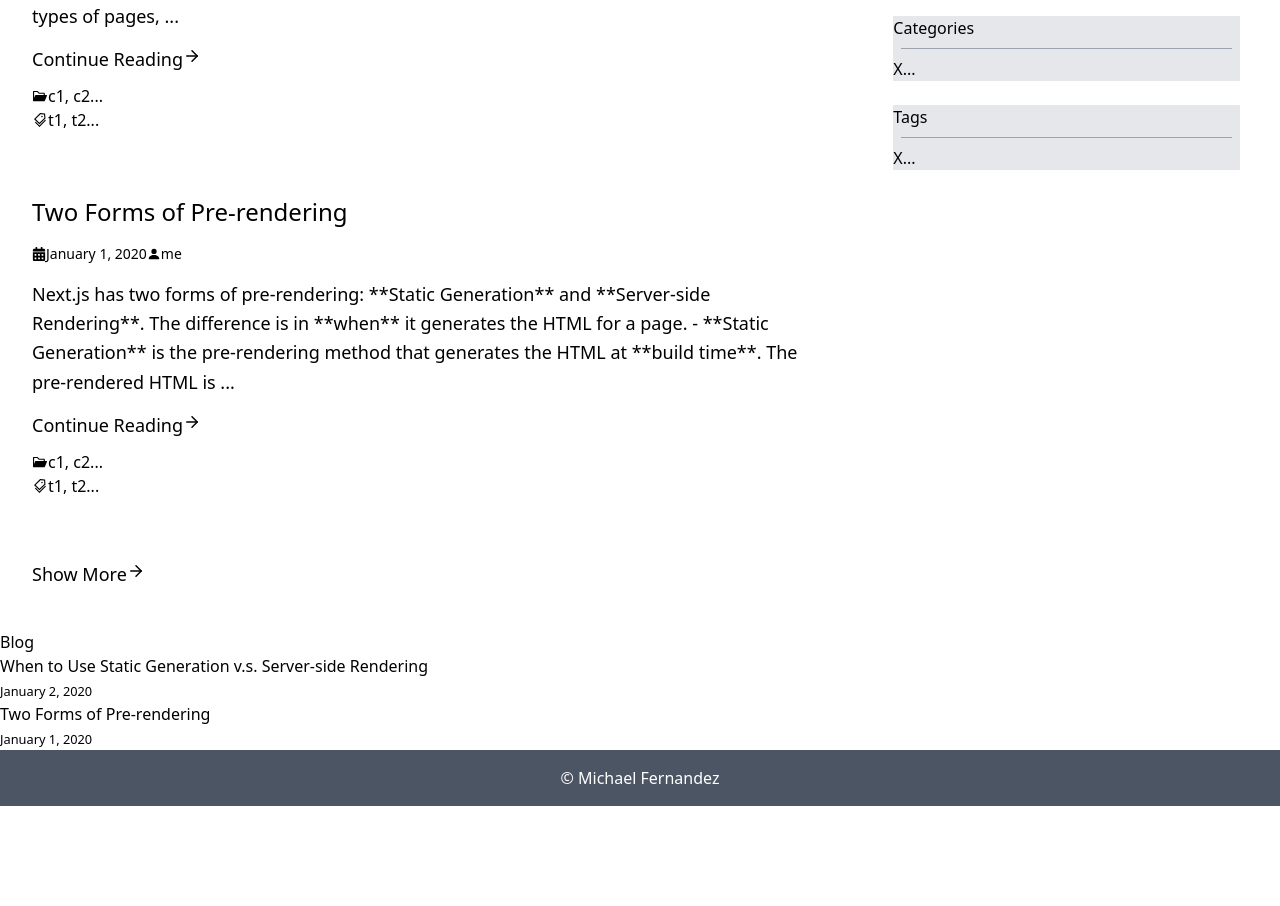
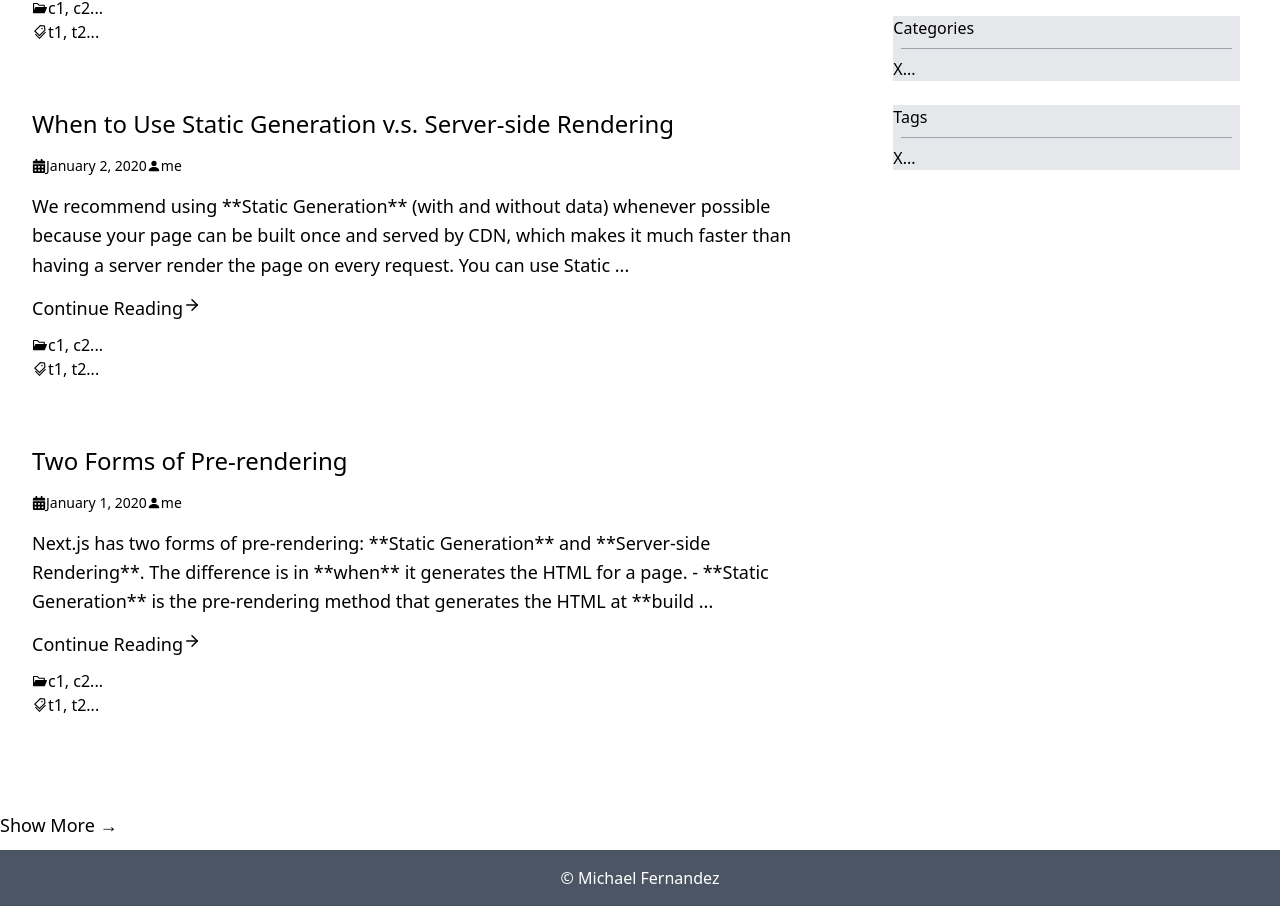
Before and after one commit to itConsultant45/my-blog, a Next.js app in the folder static-site/: page / in a window 1280 px wide. Shown: the part 410-1316 px from the top of the page. Before the commit the page ends 1216 px from the top, so only its background shows below. Built offline with nearby package versions, Linux system fonts and the light colour scheme.

Commit message:
Commit and push (WIP)

```diff
--- a/static-site/components/footer.tsx
+++ b/static-site/components/footer.tsx
@@ -1,7 +1,9 @@
+import { myName } from './layout';
+
 const Footer = () => {
   return (
     <footer className="p-4 text-center text-white bg-gray-600">
-      <p>© Michael Fernandez</p>
+      <p>© {myName}</p>
     </footer>
   );
 };
--- a/static-site/components/layout.tsx
+++ b/static-site/components/layout.tsx
@@ -1,40 +1,49 @@
 import Head from 'next/head';
 import Image from 'next/image';
 import Link from 'next/link';
+import { FiArrowRight } from 'react-icons/fi';
+import Footer from './footer';
 
 import Header from './header';
+import RightSide from './right-side';
 
 export const myName = 'Michael Fernandez';
 export const siteTitle = 'Next.js Sample Website';
 
-export default function Layout({ children, home }: any) {
+export default function Layout({ children, home, post }: any) {
   return (
-    <div className="">
+    <>
       <Head>
         <title>{siteTitle}</title>
         <link rel="icon" href="/favicon.ico" />
-        <meta
-          name="description"
-          content="Learn how to build a personal website using Next.js"
-        />
-        <meta
-          property="og:image"
-          content={`https://og-image.vercel.app/${encodeURI(
-            siteTitle
-          )}.png?theme=light&md=0&fontSize=75px&images=https%3A%2F%2Fassets.zeit.co%2Fimage%2Fupload%2Ffront%2Fassets%2Fdesign%2Fnextjs-black-logo.svg`}
-        />
-        <meta name="og:title" content={siteTitle} />
-        <meta name="twitter:card" content="summary_large_image" />
+        <meta name="description" content={siteTitle} />
       </Head>
       <Header />
-      <main>{children}</main>
-      {!home && (
-        <div className="">
+
+      <div className="flex min-h-screen">
+        <section className="float-left p-8 w-2/3 ">
+          <main>{children}</main>
+        </section>
+
+        <section className="float-left p-10 w-1/3 hidden lg:block">
+          <RightSide />
+        </section>
+      </div>
+      <h3 className="text-lg mb-3 leading-snug">
+        {home && (
+          <>
+            {/* <Link as={`/posts/11`} href="/posts/[slug]"> */}
+            <a className="flex hover:underline">Show More → </a>
+          </>
+        )}
+        {post && (
           <Link href="/">
-            <a>← Back to home</a>
+            <a className="flex hover:underline">← Back to home</a>
           </Link>
-        </div>
-      )}
-    </div>
+        )}
+      </h3>
+
+      <Footer />
+    </>
   );
 }
--- /dev/null
+++ b/static-site/components/posts.tsx
@@ -0,0 +1,63 @@
+import Link from 'next/link';
+
+import { AiFillFolderOpen, AiOutlineTags } from 'react-icons/ai';
+import { FaCalendarAlt } from 'react-icons/fa';
+import { FiArrowRight } from 'react-icons/fi';
+import { BsPersonFill } from 'react-icons/bs';
+
+import Date from '../components/date';
+import PostType from '../interfaces/post';
+
+type Props = {
+  allPostsData: any;
+};
+
+const Posts = ({ allPostsData }: Props) => {
+  return (
+    <>
+      {allPostsData.map(({ id, date, title, excerpt }: PostType) => {
+        return (
+          <div className="mb-8 md:mb-16" key={id}>
+            <h1 className="mb-4 text-1xl lg:text-2xl leading-tight">
+              <Link as={`/posts/${id}`} href="/posts/[id]">
+                <a className="hover:underline">{title}</a>
+              </Link>
+            </h1>
+            <div className="flex items-center text-sm mb-4">
+              <FaCalendarAlt />
+              <span>
+                <Date dateString={date} />
+              </span>
+
+              <BsPersonFill />
+              <span>me</span>
+            </div>
+            <div>
+              <p className="text-lg leading-relaxed mb-4">{excerpt}</p>
+            </div>
+            <h3 className="text-lg mb-3 leading-snug">
+              <Link as={`/posts/${id}`} href="/posts/[id]">
+                <a className="flex hover:underline">
+                  <span>Continue Reading</span>
+                  <FiArrowRight />
+                </a>
+              </Link>
+            </h3>
+
+            <div className="flex items-center">
+              <AiFillFolderOpen />
+              <span>c1, c2...</span>
+            </div>
+
+            <div className="flex items-center">
+              <AiOutlineTags />
+              <span>t1, t2...</span>
+            </div>
+          </div>
+        );
+      })}
+    </>
+  );
+};
+
+export default Posts;
--- /dev/null
+++ b/static-site/components/right-side.tsx
@@ -0,0 +1,34 @@
+import { myName } from './layout';
+
+const RightSide = () => {
+  return (
+    <>
+      <div className=" bg-gray-200">
+        About
+        <div className="flex-grow border-t m-2 border-gray-400"></div>
+        {myName}
+        X...
+      </div>
+      <br />
+      <div className=" bg-gray-200">
+        Archive
+        <div className="flex-grow border-t m-2 border-gray-400"></div>
+        X...
+      </div>
+      <br />
+      <div className=" bg-gray-200">
+        Categories
+        <div className="flex-grow border-t m-2 border-gray-400"></div>
+        X...
+      </div>
+      <br />
+      <div className=" bg-gray-200">
+        Tags
+        <div className="flex-grow border-t m-2 border-gray-400"></div>
+        X...
+      </div>
+    </>
+  );
+};
+
+export default RightSide;
--- a/static-site/interfaces/post.ts
+++ b/static-site/interfaces/post.ts
@@ -7,7 +7,7 @@ type PostType = {
   coverImage: string;
   author: AuthorType;
   excerpt: string;
-  content: string;
+  contentHtml: string;
 };
 
 export default PostType;
--- a/static-site/lib/posts.tsx
+++ b/static-site/lib/posts.tsx
@@ -23,7 +23,7 @@ export function getSortedPostsData() {
 
     var excerpt = matterResult.excerpt;
     if (!excerpt) {
-      var s = matterResult.content.substring(0, 280);
+      var s = matterResult.content.substring(0, 250);
       excerpt = s.substring(0, s.lastIndexOf(' ')) + ' ...';
     }
 
--- a/static-site/pages/index.tsx
+++ b/static-site/pages/index.tsx
@@ -1,123 +1,17 @@
-import Link from 'next/link';
+import { FiArrowRight } from 'react-icons/fi';
 
-import Layout, { myName } from '../components/layout';
+import Layout from '../components/layout';
 import { getSortedPostsData } from '../lib/posts';
-import Date from '../components/date';
-import PostType from '../interfaces/post';
-import Footer from '../components/footer';
+import Posts from '../components/posts';
 
-import { AiFillFolderOpen, AiOutlineTags } from 'react-icons/ai';
-import { FaCalendarAlt } from 'react-icons/fa';
-import { FiArrowRight } from 'react-icons/fi';
-import { BsPersonFill } from 'react-icons/bs';
+type Props = {
+  allPostsData: any;
+};
 
-export default function Home({ allPostsData }: any) {
-  console.log({ allPostsData });
-
+export default function Home({ allPostsData }: Props) {
   return (
     <Layout home>
-      <div className="flex min-h-screen">
-        <section className="float-left p-8 w-2/3 ">
-          {allPostsData.map(({ id, date, title, excerpt }: PostType) => {
-            return (
-              <div className="mb-8 md:mb-16" key={id}>
-                <h1 className="mb-4 text-1xl lg:text-2xl leading-tight">
-                  <Link as={`/posts/${id}`} href="/posts/[id]">
-                    <a className="hover:underline">{title}</a>
-                  </Link>
-                </h1>
-                <div className="flex items-center text-sm mb-4">
-                  <FaCalendarAlt />
-                  <span>
-                    <Date dateString={date} />
-                  </span>
-
-                  <BsPersonFill />
-                  <span>me</span>
-                </div>
-                <div>
-                  <p className="text-lg leading-relaxed mb-4">{excerpt}</p>
-                </div>
-                <h3 className="text-lg mb-3 leading-snug">
-                  <Link as={`/posts/${id}`} href="/posts/[id]">
-                    <a className="flex hover:underline">
-                      <span>Continue Reading</span>
-                      <FiArrowRight />
-                    </a>
-                  </Link>
-                </h3>
-
-                <div className="flex items-center">
-                  <AiFillFolderOpen />
-                  <span>c1, c2...</span>
-                </div>
-
-                <div className="flex items-center">
-                  <AiOutlineTags />
-                  <span>t1, t2...</span>
-                </div>
-              </div>
-            );
-          })}
-
-          <h3 className="text-lg mb-3 leading-snug">
-            {/* <Link as={`/posts/11`} href="/posts/[slug]"> */}
-            <a className="flex hover:underline">
-              <span>Show More</span>
-              <FiArrowRight />
-            </a>
-            {/* </Link> */}
-          </h3>
-        </section>
-
-        <section className="float-left p-10 w-1/3 hidden lg:block">
-          <div className=" bg-gray-200">
-            About
-            <div className="flex-grow border-t m-2 border-gray-400"></div>
-            {myName}
-            X...
-          </div>
-          <br />
-          <div className=" bg-gray-200">
-            Archive
-            <div className="flex-grow border-t m-2 border-gray-400"></div>
-            X...
-          </div>
-          <br />
-          <div className=" bg-gray-200">
-            Categories
-            <div className="flex-grow border-t m-2 border-gray-400"></div>
-            X...
-          </div>
-          <br />
-          <div className=" bg-gray-200">
-            Tags
-            <div className="flex-grow border-t m-2 border-gray-400"></div>
-            X...
-          </div>
-        </section>
-      </div>
-
-      <section className="">
-        <h2 className="">Blog</h2>
-        <ul className="">
-          {allPostsData.map(({ id, date, title }: PostType) => {
-            return (
-              <li className="" key={id}>
-                <Link href={`/posts/${id}`}>
-                  <a>{title}</a>
-                </Link>
-                <br />
-                <small className="">
-                  <Date dateString={date} />
-                </small>
-              </li>
-            );
-          })}
-        </ul>
-      </section>
-
-      <Footer />
+      <Posts allPostsData={allPostsData} />
     </Layout>
   );
 }
--- a/static-site/pages/posts/[id].tsx
+++ b/static-site/pages/posts/[id].tsx
@@ -1,3 +1,7 @@
+import { AiFillFolderOpen, AiOutlineTags } from 'react-icons/ai';
+import { FaCalendarAlt } from 'react-icons/fa';
+import { BsPersonFill } from 'react-icons/bs';
+
 import Layout from '../../components/layout';
 import { getAllPostIds, getPostData } from '../../lib/posts';
 import Date from '../../components/date';
@@ -5,13 +9,34 @@ import PostType from '../../interfaces/post';
 
 export default function Post({ postData }: { postData: PostType }) {
   return (
-    <Layout>
+    <Layout post>
       <article>
-        <h1 className="">{postData.title}</h1>
-        <div className="">
-          <Date dateString={postData.date} />
+        <div className="mb-8 md:mb-16">
+          <h1 className="mb-4 text-1xl lg:text-2xl leading-tight">
+            {postData.title}
+          </h1>
+          <div className="flex items-center text-sm mb-4">
+            <FaCalendarAlt />
+            <span>
+              <Date dateString={postData.date} />
+            </span>
+
+            <BsPersonFill />
+            <span>me</span>
+          </div>
+
+          <div dangerouslySetInnerHTML={{ __html: postData.contentHtml }} />
+
+          <div className="flex items-center">
+            <AiFillFolderOpen />
+            <span>c1, c2...</span>
+          </div>
+
+          <div className="flex items-center">
+            <AiOutlineTags />
+            <span>t1, t2...</span>
+          </div>
         </div>
-        <div dangerouslySetInnerHTML={{ __html: postData.content }} />
       </article>
     </Layout>
   );
--- /dev/null
+++ b/static-site/posts/test.md
@@ -0,0 +1,15 @@
+---
+title: 'Test MD file...'
+excerpt: 'An excerpt'
+date: '2020-01-02'
+---
+
+# Hi
+
+## Table of contents
+
+- [Hello](#hello)
+
+## Hello
+
+_Some_ ~~more~~ _things_.
```
